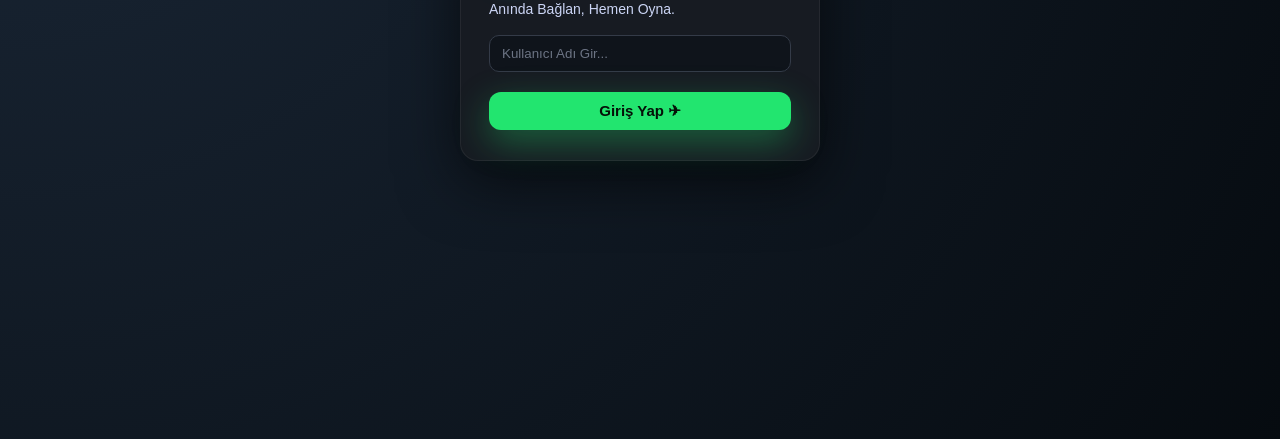
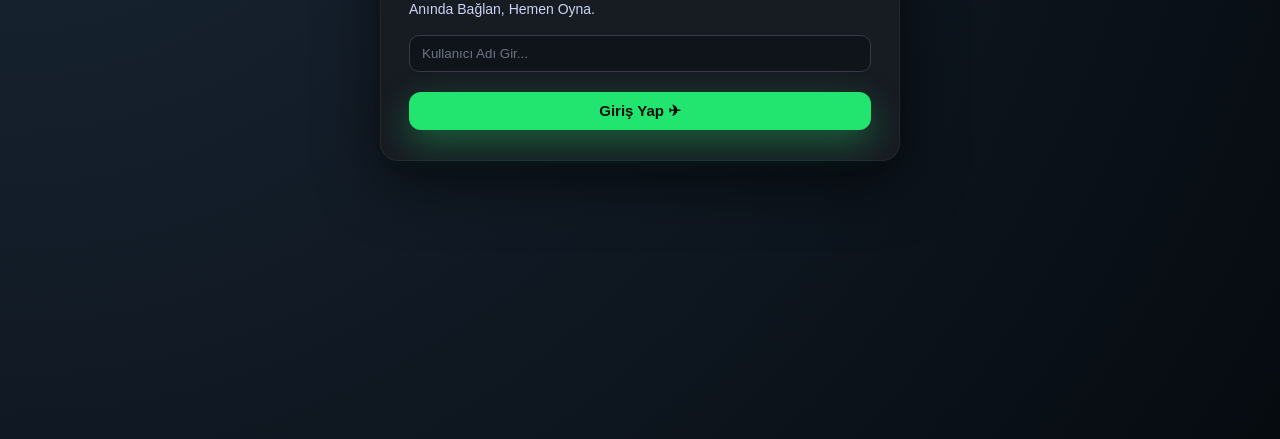
Before and after one commit to olguncicek/duobul-chat, a website: page public/duo.html in a window 1280 px wide. Shown: the part 361-800 px from the top of the page. Drawn offline with nearby package versions, Linux system fonts and the light colour scheme; no server answers.

Commit message:
Update style.css

```diff
--- a/public/style.css
+++ b/public/style.css
@@ -37,7 +37,9 @@ body {
 }
 
 .login-card {
-  width: 360px;
+  width: 50%;
+  max-width: 520px;
+  min-width: 360px;
   padding: 24px 28px 30px;
   border-radius: 18px;
   background: #171b22;
```
